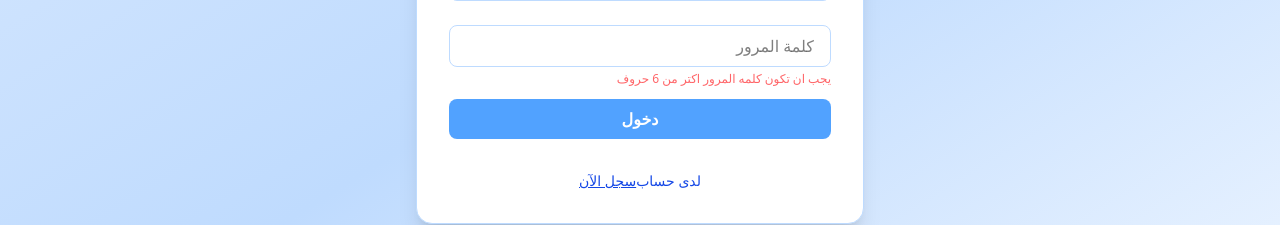
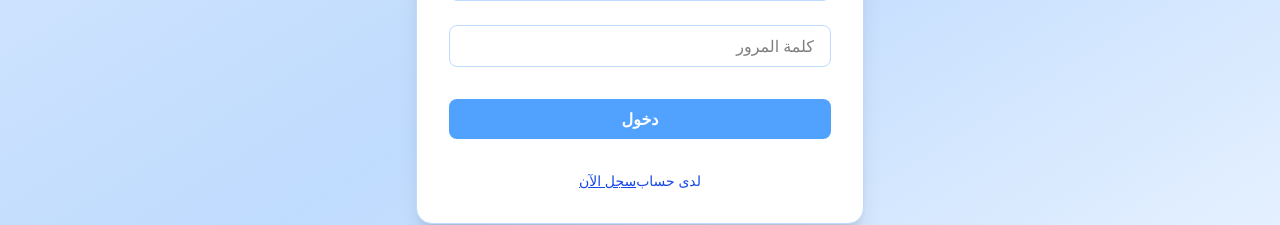
Before and after one commit to omarelbadaweey/LAP-STORE, a React (Vite) app: page /Register in a window 1280 px wide. Shown: the part 400-625 px from the top of the page. Built offline with nearby package versions, Linux system fonts and the light colour scheme.

Commit message:
add styles

```diff
--- a/src/components/Register.jsx
+++ b/src/components/Register.jsx
@@ -59,7 +59,7 @@ function Register() {
             required
             onInput={(e) => setUsers({ ...user, password: e.target.value })}
           />
-          <span className="absolute bottom-[135px] text-[12px] text-red-400">يجب ان تكون كلمه المرور اكتر من 6 حروف</span>
+          <span className={`absolute bottom-[135px] text-[12px] ${user.password.length < 6 ? "text-red-400" : "text-green-600"}`}>{user.password.length == 0 ?"" : user.password.length < 6 ? "كلمه المرور قصيره يجب ان تكون 6 احرف" : user.password.length >= 6 ? "كلمه المرور مقبوله" :""}</span>
           <button
             type="submit"
             className="cursor-pointer bg-blue-400 hover:bg-blue-500 text-white font-bold py-2 rounded-lg transition-colors"
```
